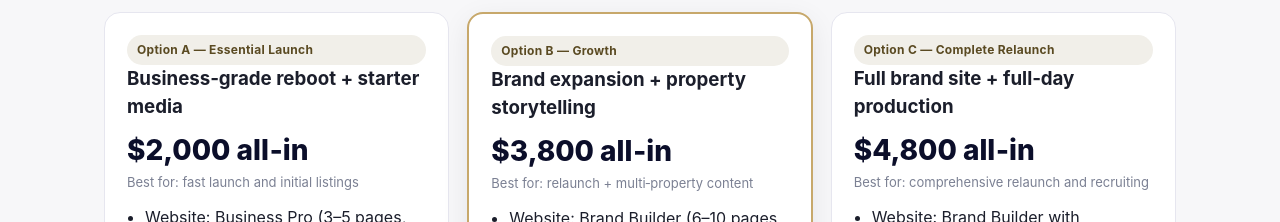
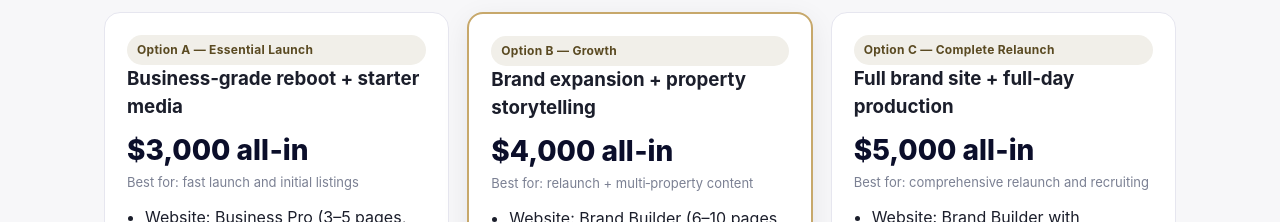
Before and after one commit to cochranfilms/cross-creek, a plain HTML site: page index.html in a window 1280 px wide. Shown: the part 1800-2022 px from the top of the page. Drawn offline with Linux system fonts and the light colour scheme.

Commit message:
Add files via upload

```diff
--- a/index.html
+++ b/index.html
@@ -184,7 +184,7 @@
           <div class="tier">
             <span class="pill">Option A — Essential Launch</span>
             <h3>Business‑grade reboot + starter media</h3>
-            <div class="price">$2,000 all‑in</div>
+            <div class="price">$3,000 all‑in</div>
             <div class="note">Best for: fast launch and initial listings</div>
             <ul>
               <li>Website: Business Pro (3–5 pages, mobile optimized, SEO (Search Engine Optimization) foundations)</li>
@@ -199,7 +199,7 @@
           <div class="tier" style="border-width:2px; border-color: var(--gold); box-shadow: 0 8px 28px rgba(11,14,42,.08);">
             <span class="pill">Option B — Growth</span>
             <h3>Brand expansion + property storytelling</h3>
-            <div class="price">$3,800 all‑in</div>
+            <div class="price">$4,000 all‑in</div>
             <div class="note">Best for: relaunch + multi‑property content</div>
             <ul>
               <li>Website: Brand Builder (6–10 pages, branding, blog optional)</li>
@@ -214,7 +214,7 @@
           <div class="tier">
             <span class="pill">Option C — Complete Relaunch</span>
             <h3>Full brand site + full‑day production</h3>
-            <div class="price">$4,800 all‑in</div>
+            <div class="price">$5,000 all‑in</div>
             <div class="note">Best for: comprehensive relaunch and recruiting</div>
             <ul>
               <li>Website: Brand Builder with CRM/Newsletter and agent directory</li>
```
